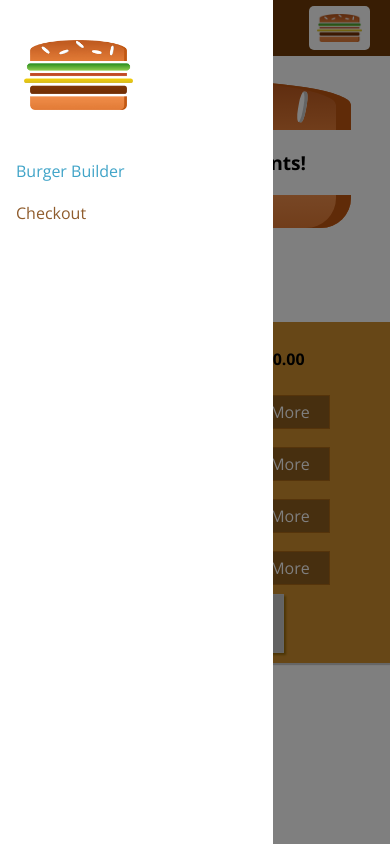
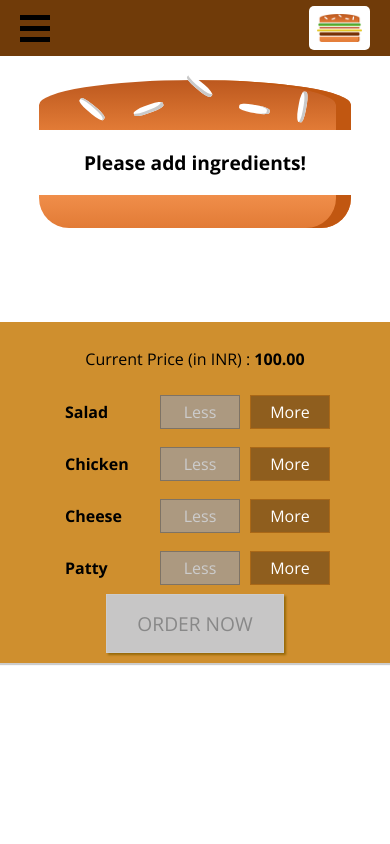
Before and after one commit to sruba209239/burger-builder, a React (Create React App) app: page / in a window 390 px wide. Built offline with nearby package versions, Linux system fonts and the light colour scheme.

Commit message:
150 attempted

```diff
--- a/src/components/Layout/Layout.js
+++ b/src/components/Layout/Layout.js
@@ -6,20 +6,24 @@ import SideDrawer from "../Navigation/SideDrawer/SideDrawer";
 
 class Layout extends Component {
   state = {
-    showSideDrawer: true,
+    showSideDrawer: false,
   }
 
-  sideDrawerClosedHandler = () => {
+  sideDrawerCloseHandler = () => {
     this.setState({ showSideDrawer: false });
+  }
+
+  sideDrawerOpenHandler = () => {
+    this.setState({ showSideDrawer: true });
   }
 
   render() {
     return (
       <Auxiliary>
-        <Toolbar />
+        <Toolbar clickHandler={this.sideDrawerOpenHandler} hamBurgerClick={this.sideDrawerOpenHandler}/>
         <SideDrawer
           open={this.state.showSideDrawer}
-          closeHandler={this.sideDrawerClosedHandler}
+          closeHandler={this.sideDrawerCloseHandler}
         />
         <main className={classes.Content}>{this.props.children}</main>
       </Auxiliary>
--- /dev/null
+++ b/src/components/Navigation/Hamburger/Hamburger.js
@@ -0,0 +1,16 @@
+import React from "react";
+import Auxiliary from "../../../hoc/Auxiliary";
+import classes from "./Hamburger.module.css";
+
+const hamburger = (props) => (
+    <Auxiliary>
+        <div className={classes.Menu}>MENU</div>
+        <div className={classes.MobileMenu} onClick={props.clickHandler}>
+            <div></div>
+            <div></div>
+            <div></div>
+        </div>
+    </Auxiliary>
+);
+
+export default hamburger
--- /dev/null
+++ b/src/components/Navigation/Hamburger/Hamburger.module.css
@@ -0,0 +1,12 @@
+
+@media(max-width:500px) {
+    .MobileMenu div {
+      height: 5px;
+      width: 30px;
+      background-color: black;
+      margin: 6px 0;
+    }
+    .Menu {
+      display: none;
+    }
+  }
--- a/src/components/Navigation/Toolbar/Toolbar.js
+++ b/src/components/Navigation/Toolbar/Toolbar.js
@@ -2,10 +2,11 @@ import React from "react";
 import Logo from "../../Logo/Logo";
 import NavigationItems from "../NavigationItems/NavigationItems";
 import classes from "./Toolbar.module.css";
+import Hamburger from "../Hamburger/Hamburger";
 
 const toolbar = (props) => (
   <header className={classes.Toolbar}>
-    <div>MENU</div>
+    <Hamburger clickHandler={props.hamBurgerClick}/>
     <div className={classes.Logo}>
       <Logo />
     </div>
```
